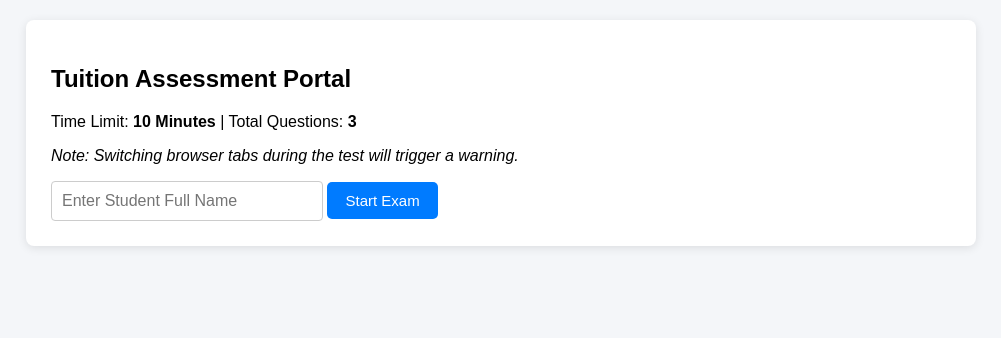
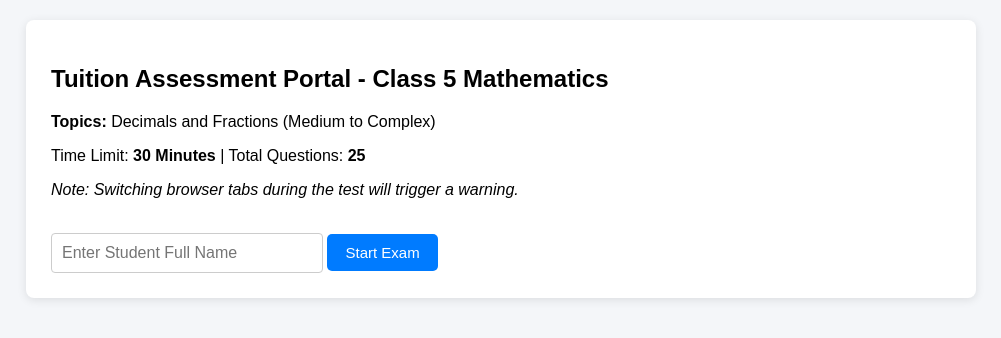
Before and after one commit to rama4066/Exam_Class5, a plain HTML site: page index.html in a window 1280 px wide. Shown: the whole page, without its empty margins (139-1140 px from the left). Drawn offline with Linux system fonts and the light colour scheme.

Commit message:
Update title and exam details in index.html

```diff
--- a/index.html
+++ b/index.html
@@ -3,7 +3,7 @@
 <head>
   <meta charset="UTF-8" />
   <meta name="viewport" content="width=device-width, initial-scale=1.0" />
-  <title>Online Tuition Exam Portal</title>
+  <title>Online Tuition Exam Portal - Fractions & Decimals</title>
   <style>
     body { font-family: Arial, sans-serif; background: #f4f6f9; margin: 0; padding: 20px; }
     .container { max-width: 900px; margin: auto; background: #fff; padding: 25px; border-radius: 8px; box-shadow: 0 2px 10px rgba(0,0,0,0.1); }
@@ -11,7 +11,7 @@
     .timer { font-size: 20px; font-weight: bold; color: #d9534f; background: #fdf2f2; padding: 8px 15px; border-radius: 5px; }
     .main { display: flex; gap: 20px; flex-wrap: wrap; }
     .question-box { flex: 2; min-width: 300px; }
-    .palette { flex: 1; min-width: 200px; border-left: 1px solid #eee; padding-left: 20px; }
+    .palette { flex: 1; min-width: 200px; border-left: 1px solid #eee; padding-left: 20px; max-height: 450px; overflow-y: auto; }
     .palette-grid { display: grid; grid-template-columns: repeat(5, 1fr); gap: 8px; margin-top: 10px; }
     .p-btn { padding: 10px; border: 1px solid #ccc; background: #fff; cursor: pointer; border-radius: 4px; font-weight: bold; }
     .p-btn.answered { background: #28a745; color: #fff; border-color: #28a745; }
@@ -34,9 +34,11 @@
 <div class="container">
   <!-- Start Screen -->
   <div id="start-screen">
-    <h2>Tuition Assessment Portal</h2>
-    <p>Time Limit: <strong>10 Minutes</strong> | Total Questions: <strong id="total-q-count"></strong></p>
+    <h2>Tuition Assessment Portal - Class 5 Mathematics</h2>
+    <p><strong>Topics:</strong> Decimals and Fractions (Medium to Complex)</p>
+    <p>Time Limit: <strong>30 Minutes</strong> | Total Questions: <strong id="total-q-count"></strong></p>
     <p><em>Note: Switching browser tabs during the test will trigger a warning.</em></p>
+    <br>
     <input type="text" id="student-name" placeholder="Enter Student Full Name" required />
     <button class="nav btn-primary" onclick="startExam()">Start Exam</button>
   </div>
@@ -45,7 +47,7 @@
   <div id="exam-screen" class="hidden">
     <div class="header">
       <div><strong>Student:</strong> <span id="display-name"></span> | <strong>Tab Warnings:</strong> <span id="warnings">0</span></div>
-      <div class="timer" id="timer">10:00</div>
+      <div class="timer" id="timer">30:00</div>
     </div>
     <div class="main">
       <div class="question-box">
@@ -77,16 +79,38 @@
 
 <script>
   // 1. PASTE YOUR GOOGLE APPS SCRIPT WEB APP URL BELOW
-  const GOOGLE_SCRIPT_URL = "https://script.google.com/macros/s/AKfycbzDkbaGgHKmvMrwaE1juPKrWycMQbl5jX7w0TIN3f4zh69kFwOPlpjvA-Abp_o8iBa-/exec";
+  const GOOGLE_SCRIPT_URL = "https://script.google.com/macros/u/1/s/AKfycbzDkbaGgHKmvMrwaE1juPKrWycMQbl5jX7w0TIN3f4zh69kFwOPlpjvA-Abp_o8iBa-/exec";
 
-  // 2. EDIT YOUR QUESTIONS HERE
+  // 2. CLASS 5 FRACTIONS & DECIMALS QUESTIONS (25 QUESTIONS)
   const questions = [
-    { q: "1. What is the HCF of 28 and 33?", options: ["1", "7", "11", "4"], answer: 0 },
-    { q: "2. If 3x + 5 = 20, what is the value of x?", options: ["3", "5", "15", "25"], answer: 1 },
-    { q: "3. Which gas is most abundant in Earth's atmosphere?", options: ["Oxygen", "Carbon Dioxide", "Nitrogen", "Hydrogen"], answer: 2 }
+    { q: "1. What is the value of 3/4 + 5/6 - 1/2?", options: ["1 1/12", "11/12", "7/12", "5/6"], answer: 0 },
+    { q: "2. Convert the mixed fraction 5 3/8 into an improper fraction.", options: ["43/8", "41/8", "45/8", "39/8"], answer: 0 },
+    { q: "3. What is the sum of 45.67, 8.9, and 102.005?", options: ["156.575", "155.575", "156.475", "157.575"], answer: 0 },
+    { q: "4. Simplify: 3 1/4 × 8/13", options: ["2", "4", "1", "1/2"], answer: 0 },
+    { q: "5. Find the difference between 80.2 and 45.678.", options: ["34.522", "35.522", "34.622", "34.422"], answer: 0 },
+    { q: "6. Which of the following fractions is the largest: 5/6, 7/9, 11/15, 3/4?", options: ["5/6", "7/9", "11/15", "3/4"], answer: 0 },
+    { q: "7. What is 45.6 ÷ 100?", options: ["0.456", "4.56", "0.0456", "456"], answer: 0 },
+    { q: "8. A rope is 12 1/2 meters long. If a piece of length 4 3/4 meters is cut off, what is the remaining length?", options: ["7 3/4 m", "8 1/4 m", "7 1/4 m", "8 3/4 m"], answer: 0 },
+    { q: "9. Find the product of 14.25 and 3.4.", options: ["48.45", "4.845", "484.5", "49.25"], answer: 0 },
+    { q: "10. Express 37/8 as a decimal.", options: ["4.625", "4.375", "4.75", "4.825"], answer: 0 },
+    { q: "11. Solve: 7 - 2 3/5", options: ["4 2/5", "5 2/5", "4 3/5", "5 3/5"], answer: 0 },
+    { q: "12. Arrange the following decimals in descending order: 4.05, 4.5, 4.005, 4.55", options: ["4.55, 4.5, 4.05, 4.005", "4.5, 4.55, 4.05, 4.005", "4.005, 4.05, 4.5, 4.55", "4.55, 4.05, 4.5, 4.005"], answer: 0 },
+    { q: "13. What is the value of 2/3 of an hour in minutes?", options: ["40 minutes", "30 minutes", "45 minutes", "20 minutes"], answer: 0 },
+    { q: "14. Rahul bought 3.5 kg of apples at ₹65.50 per kg. How much did he pay in total?", options: ["₹229.25", "₹228.75", "₹230.50", "₹219.25"], answer: 0 },
+    { q: "15. What fraction should be added to 3/7 to get 2?", options: ["1 4/7", "1 3/7", "1 5/7", "2 4/7"], answer: 0 },
+    { q: "16. Evaluate: 18.6 ÷ 0.03", options: ["620", "62", "6.2", "6200"], answer: 0 },
+    { q: "17. Simplify: (2 1/2 + 1 3/4) ÷ 1/4", options: ["17", "15", "8 1/2", "19"], answer: 0 },
+    { q: "18. What is the place value of the digit 5 in the number 428.053?", options: ["5 hundredths (5/100)", "5 tenths (5/10)", "5 thousandths (5/1000)", "5 units"], answer: 0 },
+    { q: "19. A container holds 5.75 liters of juice. If 1.85 liters are consumed and another 2.4 liters are added, what is the final volume?", options: ["6.3 liters", "6.15 liters", "6.5 liters", "5.9 liters"], answer: 0 },
+    { q: "20. Which decimal is equivalent to 3 ÷ 8?", options: ["0.375", "0.338", "0.625", "0.275"], answer: 0 },
+    { q: "21. Find the value of 5.4 × 0.02 × 1.5.", options: ["0.162", "1.62", "0.0162", "16.2"], answer: 0 },
+    { q: "22. Maya has a ribbon of length 15 meters. She cuts it into pieces of 1 1/4 meters each. How many pieces does she get?", options: ["12 pieces", "10 pieces", "15 pieces", "14 pieces"], answer: 0 },
+    { q: "23. What is the sum of the place values of 7 in 78.07?", options: ["70.07", "70.7", "77", "7.07"], answer: 0 },
+    { q: "24. If 3/5 of a class of 45 students are girls, how many boys are in the class?", options: ["18", "27", "20", "25"], answer: 0 },
+    { q: "25. Evaluate: 100 - [25.5 + (12.3 × 2)]", options: ["49.9", "51.9", "62.2", "48.9"], answer: 0 }
   ];
 
-  let current = 0, answers = new Array(questions.length).fill(null), timeLeft = 600, timerId, warnings = 0, active = false;
+  let current = 0, answers = new Array(questions.length).fill(null), timeLeft = 1800, timerId, warnings = 0, active = false;
   document.getElementById("total-q-count").innerText = questions.length;
 
   function startExam() {
```
